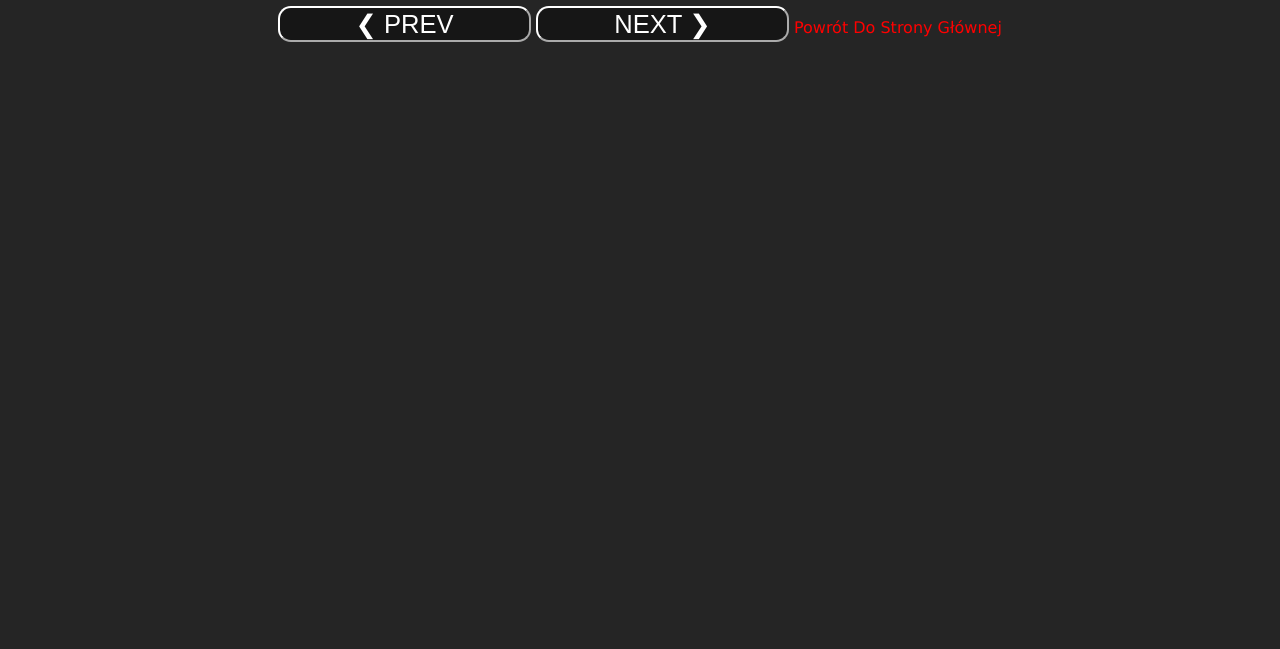
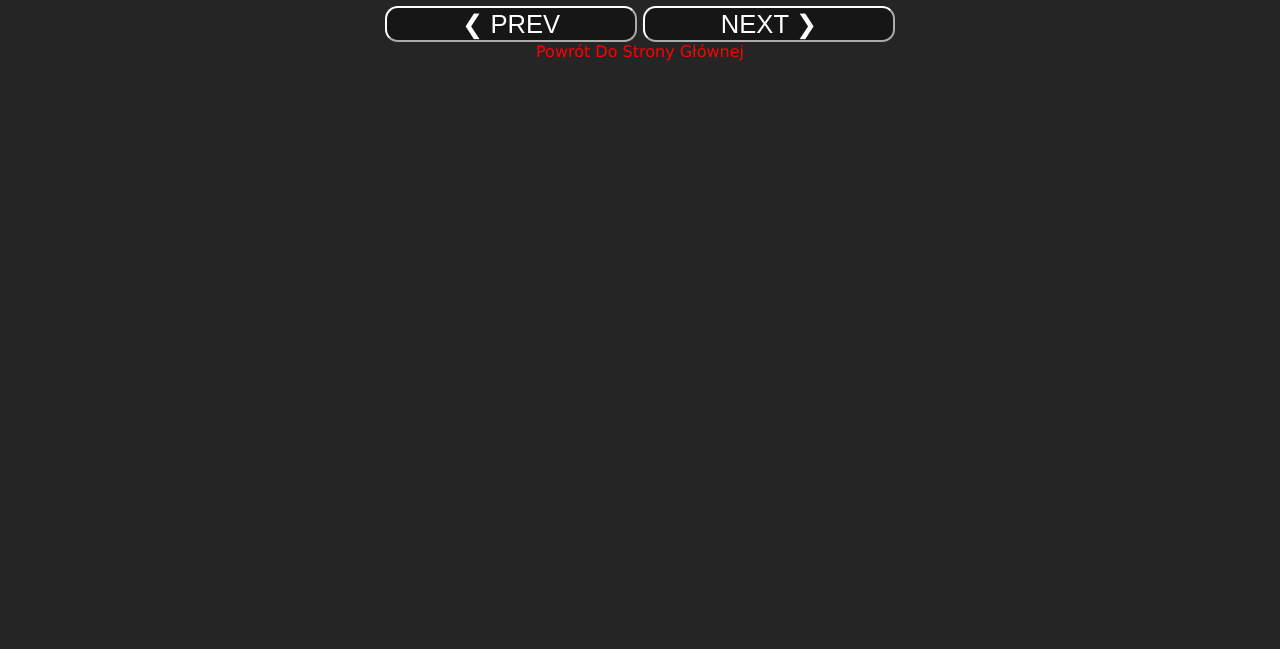
Before and after one commit to StanislawKaminski/7Supersamochodow, a plain HTML site: page galeria.html in a window 1280 px wide. Shown: the part 151-800 px from the top of the page. Drawn offline with Linux system fonts and the light colour scheme.

Commit message:
Update galeria.html

```diff
--- a/galeria.html
+++ b/galeria.html
@@ -48,7 +48,7 @@
             <img class="galleryimage" src="images/gt4.jpg">
             <img class="galleryimage" src="images/gt5.jpg">
             <button class="button-prev" onclick="plusDivs(-1)">&#10094 PREV</button>
-            <button class="button-next" onclick="plusDivs(+1)">NEXT &#10095;</button>
+            <button class="button-next" onclick="plusDivs(+1)">NEXT &#10095;</button><br>
             <a href="index.html">Powrót Do Strony Głównej</a>
         </div>
         <script src="script.js"></script>
```
